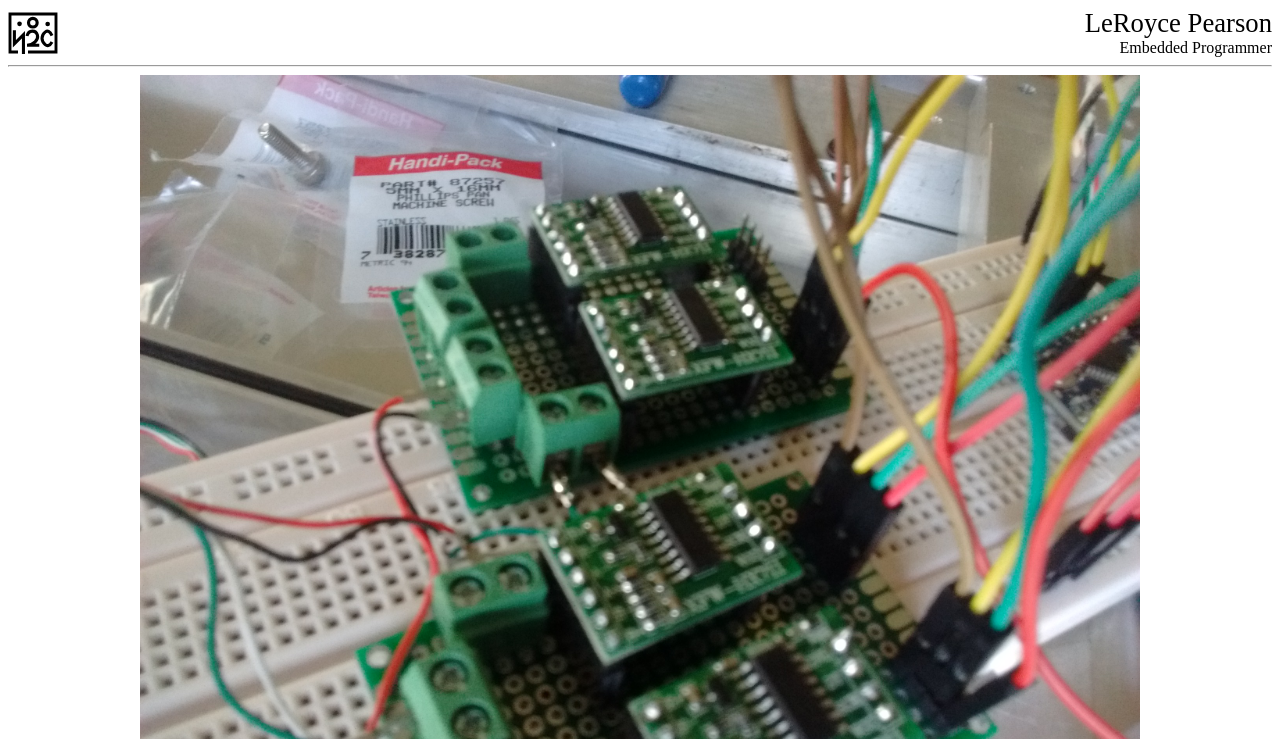
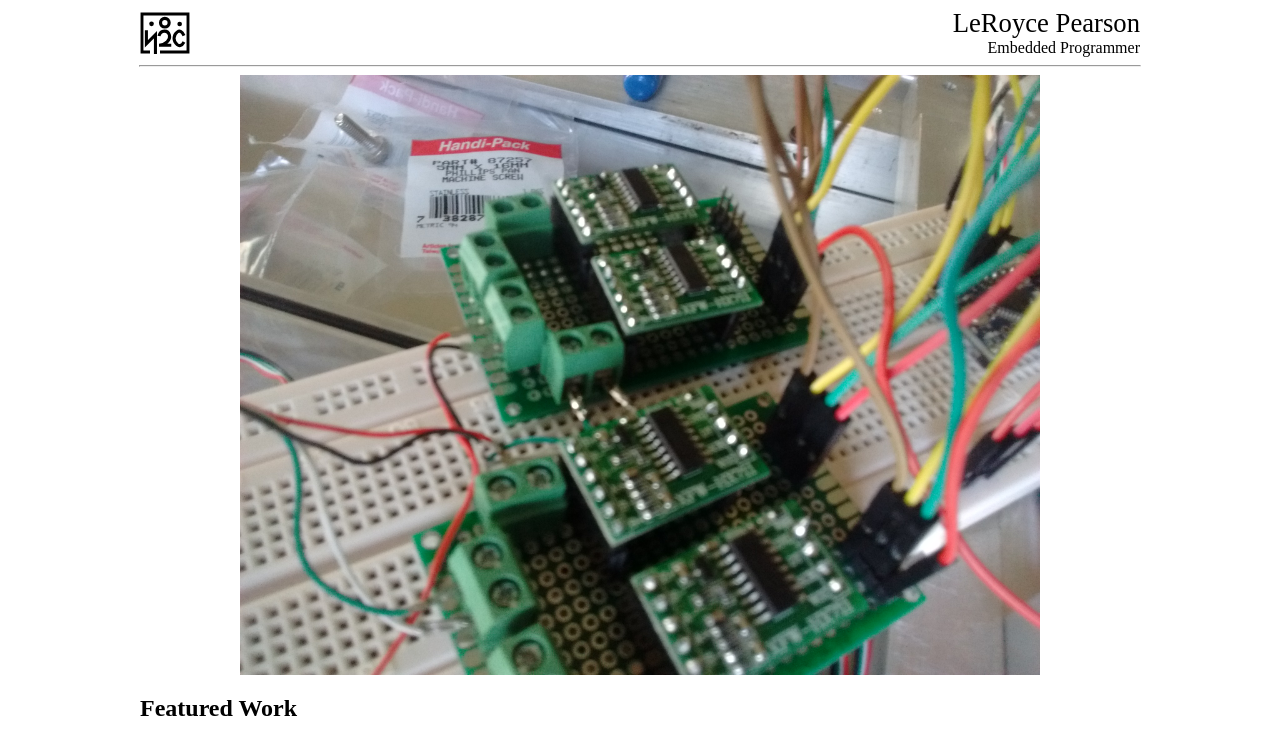
Before and after one commit to Geemili/udacity-portfolio, a plain HTML site: page index.html in a window 1280 px wide. Shown: the top 739 px of the page. Drawn offline with Linux system fonts and the light colour scheme.

Commit message:
Limit width of site
Taking up the entire sceen isn't always very readable

```diff
--- a/index.html
+++ b/index.html
@@ -14,7 +14,7 @@
             <h2 class="header-title">Embedded Programmer</h2>
         </header>
 
-        <hr/>
+        <hr class="container" />
 
         <!-- Main Image -->
         <div class="container">
--- a/style.css
+++ b/style.css
@@ -32,15 +32,18 @@
 }
 
 .container {
-    max-width: 100%;
+    max-width: 1000px;
+    margin-left: auto;
+    margin-right: auto;
 }
 
 /* Big image */
 .big-image {
     display: block;
-    max-width: 1000px;
+    max-width: 800px;
     margin-left: auto;
     margin-right: auto;
+    overflow: hidden;
 }
 
 /* Project Section */
```
